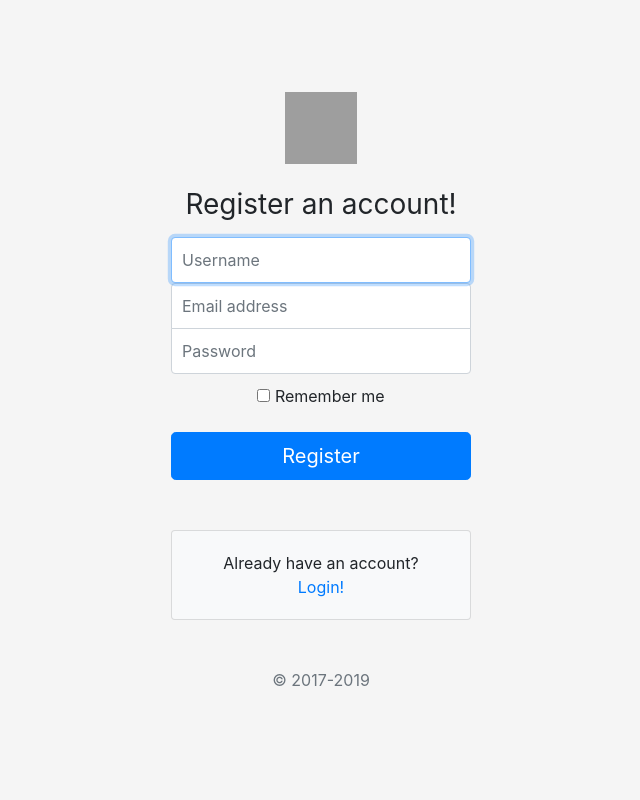
After one commit to andy-uriarte/flask, a Flask app: page /register in a window 1280 px wide. The commit adds this page. Shown: the whole page, without its empty margins (319-959 px from the left). Run offline with Flask 2, Linux system fonts and the light colour scheme; some libraries are stand-ins or nearby versions; grey boxes are pictures that could not be loaded.

Commit message:
Error and success messages now in for registration

```diff
--- a/application.py
+++ b/application.py
@@ -1,13 +1,13 @@
 import os
 
-from flask import Flask, session, jsonify, redirect, url_for, render_template, request
+from flask import Flask, flash, session, jsonify, redirect, url_for, render_template, request
 from flask_session import Session
 from sqlalchemy import create_engine
 from sqlalchemy.orm import scoped_session, sessionmaker
 from pprint import pprint
 from dbsetup import createUsers, createBooks, createReviews
 from importBooks import importBooks
-
+from models import User
 
 app = Flask(__name__)
 
@@ -42,6 +42,7 @@ def index():
 
     if 'logged_in' not in session:
         session['logged_in'] = False
+        return redirect(url_for('login'))
 
     if session['logged_in']:
             return '<h1>You are logged in!</h1>'
@@ -49,6 +50,43 @@ def index():
         session.pop('logged_in', None)
         return redirect(url_for('login'))
 
-@app.route("/login")
+@app.route("/login", methods=['GET', 'POST'])
 def login():
-    return render_template("layout.html")
+    if request.method == "GET":
+        return render_template("login.html")
+    else:
+        userEmail = request.form.get("email")
+        userPassword = request.form.get("password")
+        userID = db.execute("SELECT id FROM users WHERE email = :email AND password = :password",
+            {"email": userEmail, "password": userPassword}).fetchone()
+        if userID is None:
+            return "Wrong credentials"
+        else:
+            session['logged_in'] = True
+            flash('Success')
+            return render_template("login.html", message="You are now logged in")
+
+@app.route("/logout")
+def logout():
+        session.pop('logged_in', None)
+        print('logging you out')
+        return redirect(url_for('index'))
+
+@app.route("/register", methods=['GET', 'POST'])
+def register():
+    if request.method == "GET":
+        return render_template("register.html")
+    else:
+        newUsername = request.form.get("username")
+        newEmail = request.form.get("email")
+        newPassword = request.form.get("password")
+
+        # Use class to register the user
+        try:
+            newUser = User()
+            newUser.addUser(newUsername, newEmail, newPassword)
+        except Exception as e:
+            return render_template("register.html", error = str(e))
+        else:
+            session['logged_in'] = True
+            return render_template("register.html", message="Account succesfully created!")
--- a/templates/layout.html
+++ b/templates/layout.html
@@ -7,7 +7,7 @@
     <meta name="description" content="">
     <meta name="author" content="Mark Otto, Jacob Thornton, and Bootstrap contributors">
     <meta name="generator" content="Jekyll v3.8.5">
-    <title>Signin Template · Bootstrap</title>
+    <title>{% block title %}{% endblock %}</title>
 
     <link rel="canonical" href="https://getbootstrap.com/docs/4.3/examples/sign-in/">
 
@@ -33,21 +33,7 @@
     <!-- Custom styles for this template -->
     <link href="../static/css/main.css" rel="stylesheet">
   </head>
-  <body class="text-center">
-    <form class="form-signin">
-  <img class="mb-4" src="https://getbootstrap.com/docs/4.3/assets/brand/bootstrap-solid.svg" alt="" width="72" height="72">
-  <h1 class="h3 mb-3 font-weight-normal">Please sign in</h1>
-  <label for="inputEmail" class="sr-only">Email address</label>
-  <input type="email" id="inputEmail" class="form-control" placeholder="Email address" required autofocus>
-  <label for="inputPassword" class="sr-only">Password</label>
-  <input type="password" id="inputPassword" class="form-control" placeholder="Password" required>
-  <div class="checkbox mb-3">
-    <label>
-      <input type="checkbox" value="remember-me"> Remember me
-    </label>
-  </div>
-  <button class="btn btn-lg btn-primary btn-block" type="submit">Sign in</button>
-  <p class="mt-5 mb-3 text-muted">&copy; 2017-2019</p>
-</form>
+		{% block body %}
+		{% endblock %}
 </body>
 </html>
--- /dev/null
+++ b/templates/register.html
@@ -0,0 +1,38 @@
+{% extends "layout.html" %}
+
+{% block title %}
+Register
+{% endblock %}
+
+{% block body %}
+<body class="text-center">
+	<form class="form-signin" action="{{ url_for('register') }}" method="post">
+		<img class="mb-4" src="https://getbootstrap.com/docs/4.3/assets/brand/bootstrap-solid.svg" alt="" width="72" height="72">
+		{% if message %}
+			<div class="alert alert-success" role="alert">
+		  	{{ message }}
+			</div>
+		{% elif error %}
+			<div class="alert alert-danger" role="alert">
+				{{ error }}
+			</div>
+		{% endif %}
+
+		<h1 class="h3 mb-3 font-weight-normal">Register an account!</h1>
+		<input type="text" id="newUsername" name="username" class="form-control" placeholder="Username" required autofocus>
+		<label for="inputEmail" class="sr-only">Email address</label>
+		<input type="email" id="inputEmail" name="email" class="form-control" placeholder="Email address" required autofocus>
+		<label for="inputPassword" class="sr-only">Password</label>
+		<input type="password" name="password" id="inputPassword" class="form-control" placeholder="Password" required>
+		<div class="checkbox mb-3">
+			<label>
+				<input type="checkbox" value="remember-me"> Remember me
+			</label>
+		</div>
+		<button class="btn btn-lg btn-primary btn-block" type="submit">Register</button>
+		<div class="card card-body bg-light" style="margin-top: 50px">
+			Already have an account? <a href="{{ url_for('login') }}">Login!</a>
+		</div>
+		<p class="mt-5 mb-3 text-muted">&copy; 2017-2019</p>
+	</form>
+	{% endblock %}
```
Also changed, not shown: templates/login.html (added, +25 -0 lines).
